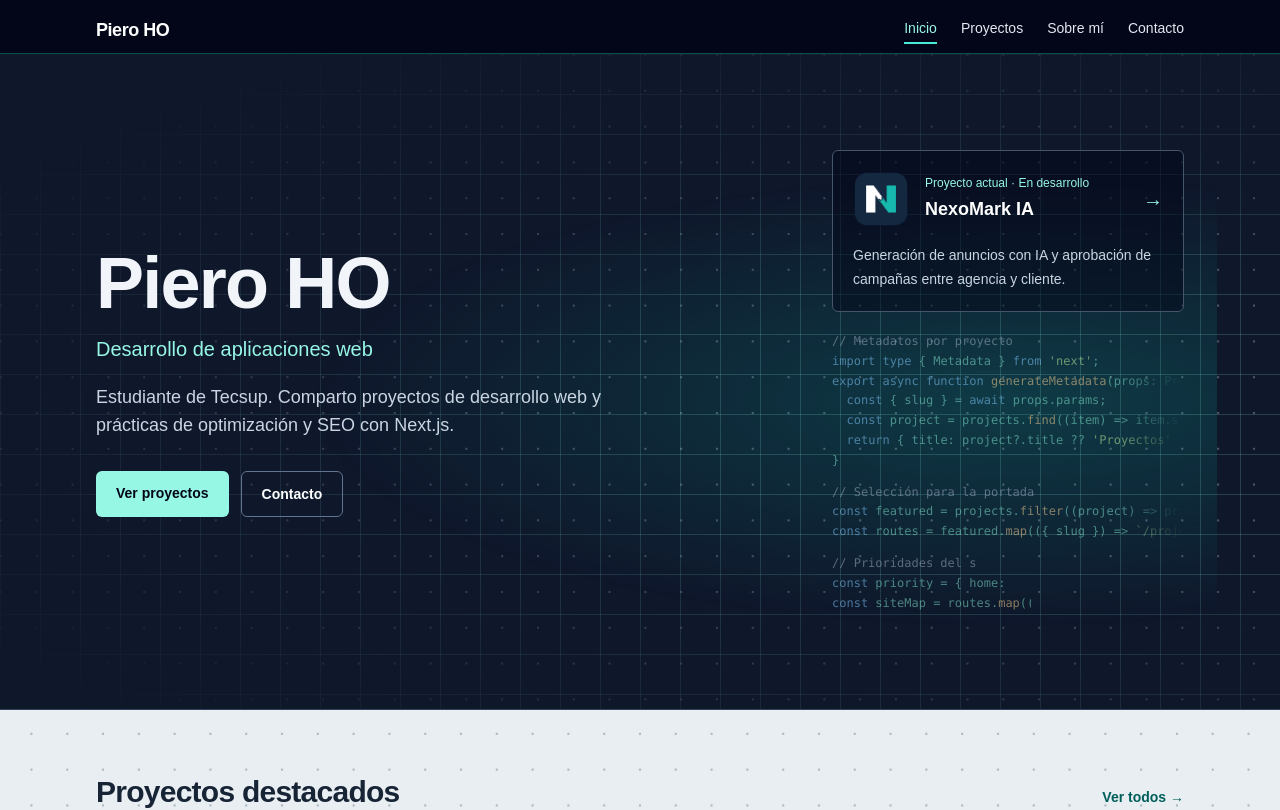
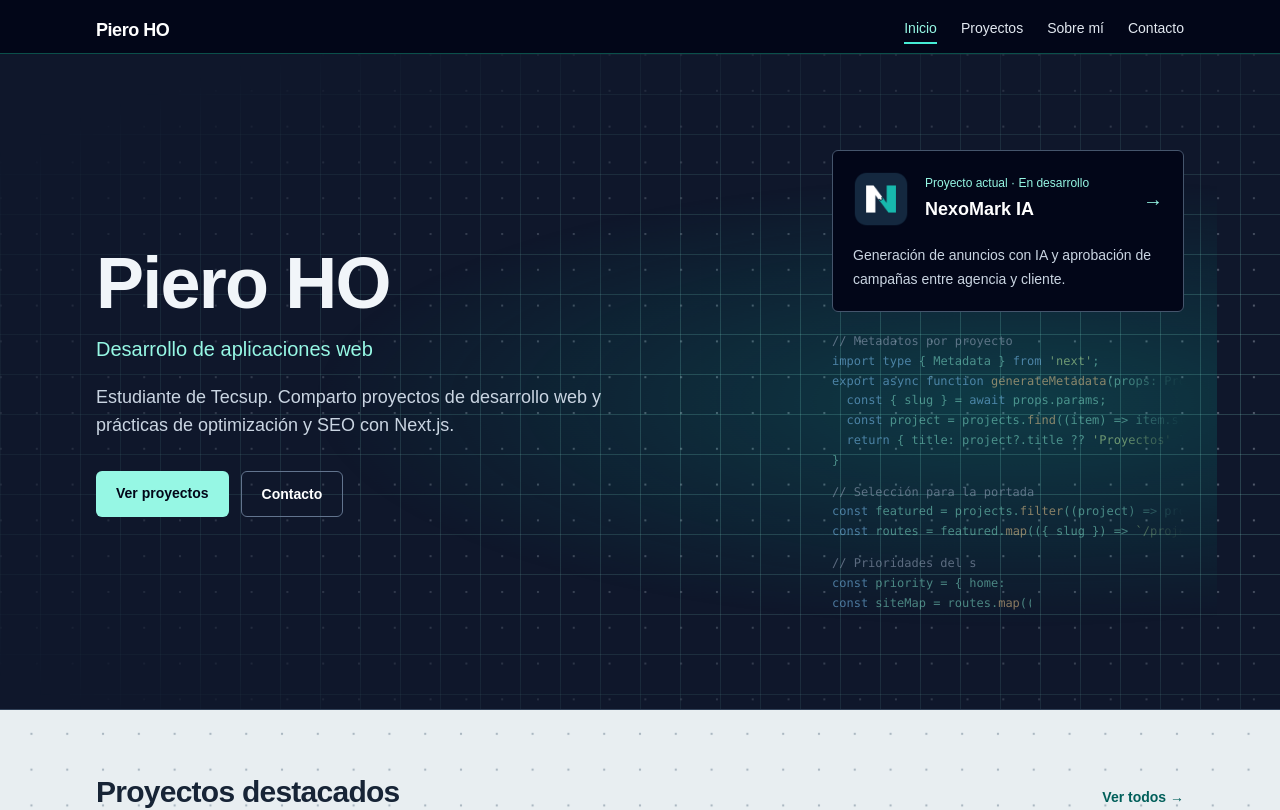
Before and after one commit to C5-PHO/DAWA-S14, a Next.js app: page / in a window 1280 px wide. Shown: the top 810 px of the page. Built offline with nearby package versions, Linux system fonts and the light colour scheme; no server answers.

Commit message:
style: give the NexoMark card a solid background

```diff
--- a/src/app/page.tsx
+++ b/src/app/page.tsx
@@ -39,7 +39,7 @@ export default function Home() {
           <div className="hero-project-column">
             <Link
               href="/projects/nexomark-ia"
-              className="hero-project group block rounded-md border border-slate-600 bg-slate-950/50 p-5 transition-colors hover:border-teal-300"
+              className="hero-project group block rounded-md border border-slate-600 bg-slate-950 p-5 transition-colors hover:border-teal-300"
             >
               <div className="flex items-center gap-4">
                 <Image src="/projects/nexomark.png" alt="" width={56} height={56} className="rounded-lg" />
```
